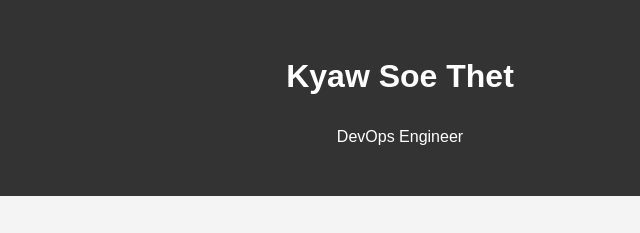
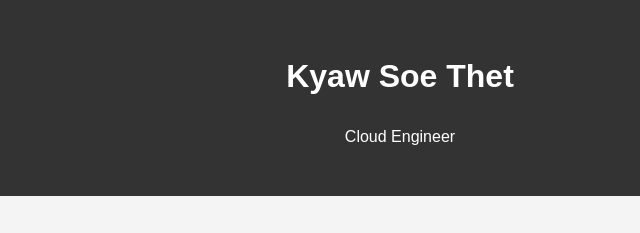
Before and after one commit to ZenoOps/web_demo, a plain HTML site: page index.html in a window 1280 px wide. Shown: the top 233 px of the page, 240-880 px from the left. Drawn offline with Linux system fonts and the light colour scheme.

Commit message:
Update index.html

```diff
--- a/index.html
+++ b/index.html
@@ -80,7 +80,7 @@
 <body>
     <div class="header">
         <h1>Kyaw Soe Thet</h1>
-        <p>DevOps Engineer</p>
+        <p>Cloud Engineer</p>
     </div>
 
     <div class="container">
```
